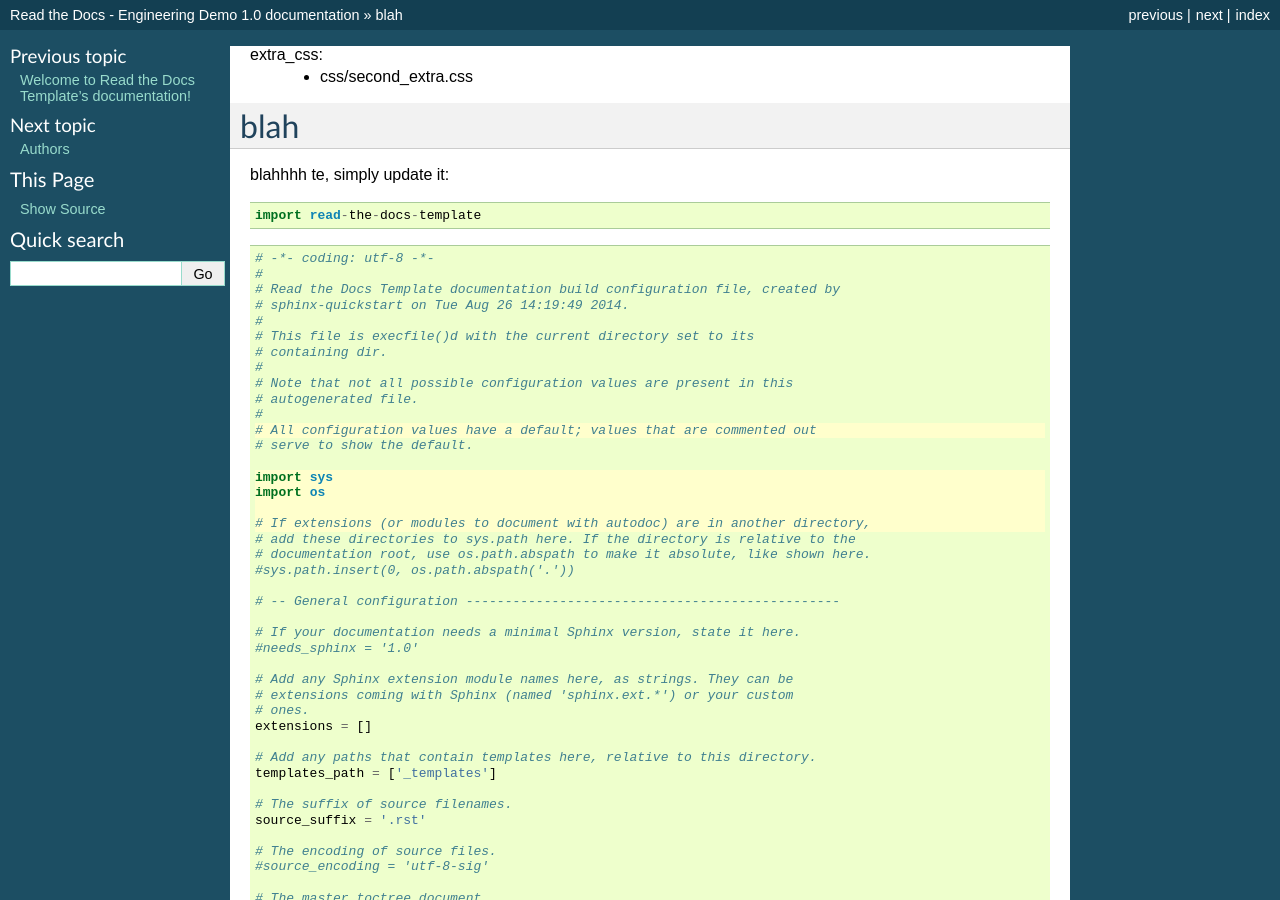
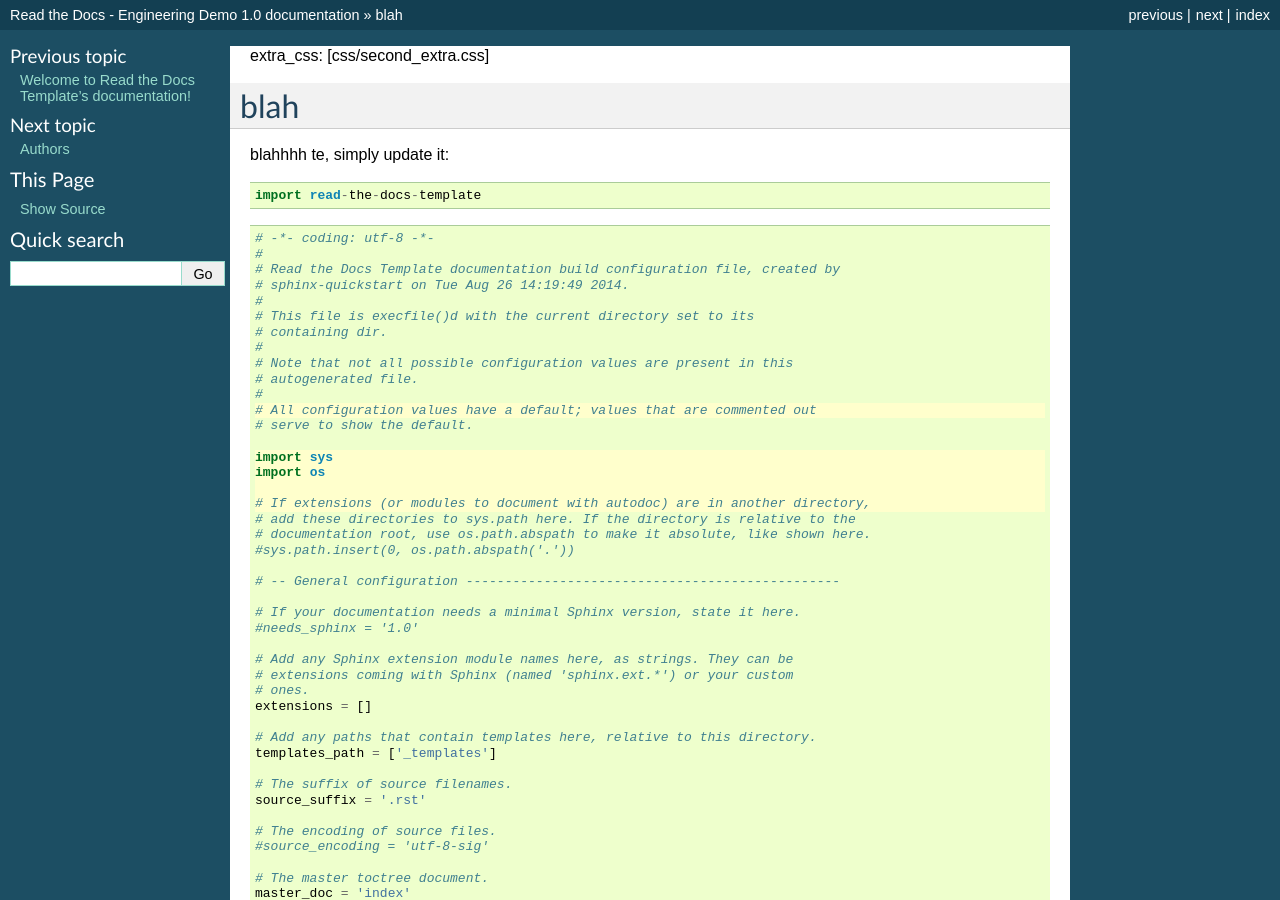
Before and after one commit to lintorre/GetTheDocs, a Sphinx documentation site: the page built from docs/blah.rst, in a window 1280 px wide and 900 px high. Built offline with Sphinx 7.4.7, drawn with Linux system fonts in a browser that asks for light colours.

```diff
--- a/docs/blah.rst
+++ b/docs/blah.rst
@@ -1,5 +1,5 @@
-extra_css:
-    - css/second_extra.css
+extra_css: [css/second_extra.css]
+
 ========
 blah
 ========
```
